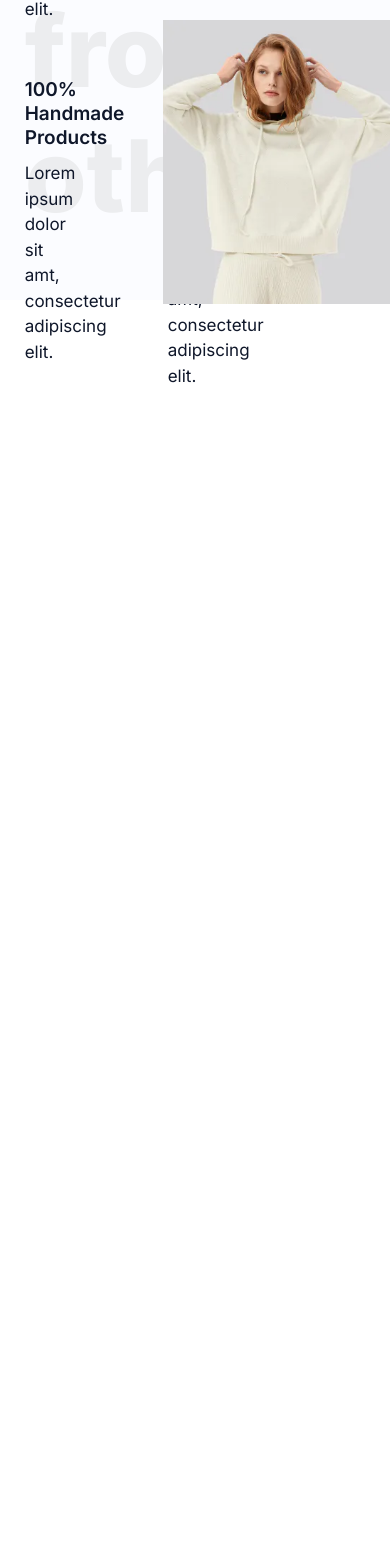
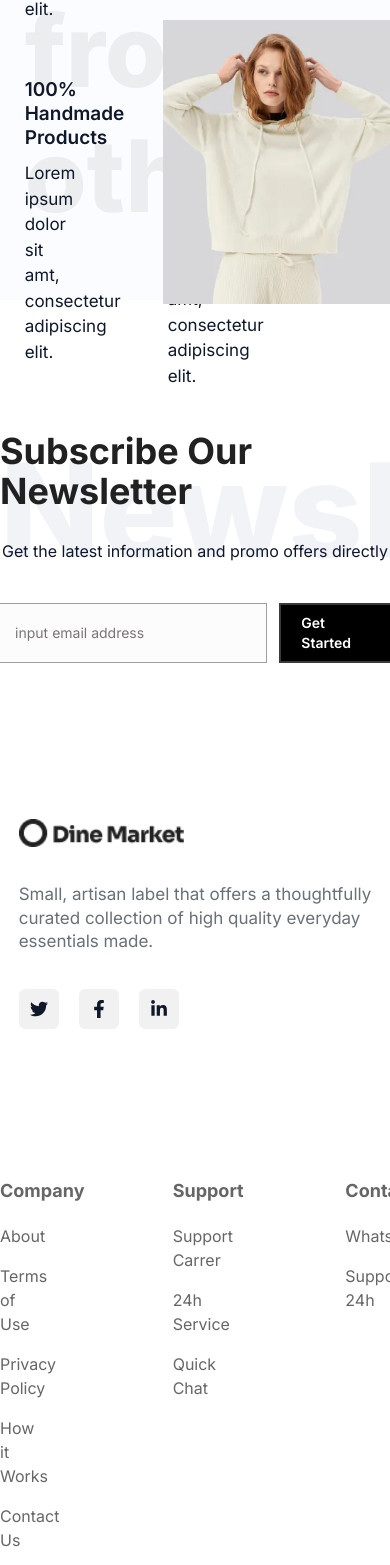
Before and after one commit to MuhammadbinSalman/Full-Stack-Ecommerce-Store, a Next.js app: page / in a window 390 px wide. Shown: the part 3507-5072 px from the top of the page. Before the commit the page ends 3953 px from the top, so only its background shows below. Built offline with nearby package versions, Linux system fonts and the light colour scheme.

Commit message:
upper footer part 1
made the upper part of the footer and the down one is left, it's not even responsive yet, I was about to complete it but my mom said me to sleep right now cuz it's 2:52 am right now

```diff
--- a/app/components/Designer.tsx
+++ b/app/components/Designer.tsx
@@ -31,7 +31,7 @@ export default function Designer() {
         </h1>
         <div className='flex gap-6 items-center justify-center'>
           <Image src='/modelFemale12.webp' alt='image model' height='250' width='250' />
-          <div className='flex justify-center gap-5 flex-col items-center'>
+          <div className='flex justify-center gap-10 flex-col items-start'>
             <p>This piece is ethically crafted in our<br /> small family-owned workshop in Peru<br /> with unmatched attention to detail<br /> and care. The Natural color is the<br /> actual natural color of the fiber,<br /> undyed and 100% traceable.</p>
             <button className='py-2 px-4 bg-[#212121] border-2 text-white border-[#545454]'>See All Products</button>
           </div>
--- /dev/null
+++ b/app/components/Footer.tsx
@@ -0,0 +1,39 @@
+import Image from 'next/image'
+import React from 'react'
+import { FaFacebookF, FaLinkedinIn, FaTwitter } from 'react-icons/fa'
+export default function Footer() {
+    return (
+        <footer className='flex gap-36 py-8 justify-center lg:justify-start items-center lg:flex-row flex-col'>
+            <div className='flex-col flex gap-9 justify-center '>
+                <Image src='/Logo.webp' height={"165"} width={"165"} alt='Logo' />
+                <h3 className='text-[#6a7077] text-[17px] leading-snug'>Small, artisan label that offers a thoughtfully<br /> curated collection of high quality everyday<br /> essentials made.</h3>
+                <div className='flex gap-5'>
+                    <FaTwitter size={"40"} className='rounded-md border-[11px] bg-[#f1f1f1] border-[#f1f1f1] ' />
+                    <FaFacebookF size={"40"} className='rounded-md border-[11px] bg-[#f1f1f1] border-[#f1f1f1] ' />
+                    <FaLinkedinIn size={"40"} className='rounded-md border-[11px] bg-[#f1f1f1] border-[#f1f1f1] ' />
+                </div>
+            </div>
+            <div className='grid grid-cols-3 gap-32'>
+                <ul className='flex flex-col gap-4'>
+                    <h2 className='text-[#666666] text-[18px] py-1 font-bold'>Company</h2>
+                    <li className='text-[#666666]'>About</li>
+                    <li className='text-[#666666]'>Terms of Use</li>
+                    <li className='text-[#666666]'>Privacy Policy</li>
+                    <li className='text-[#666666]'>How it Works</li>
+                    <li className='text-[#666666]'>Contact Us</li>
+                </ul>
+                <ul className='flex flex-col gap-4'>
+                    <h2 className='text-[#666666] text-[18px] py-1 font-bold'>Support</h2>
+                    <li className='text-[#666666]'>Support Carrer</li>
+                    <li className='text-[#666666]'>24h Service</li>
+                    <li className='text-[#666666]'>Quick Chat</li>
+                </ul>
+                <ul className='flex flex-col gap-4'>
+                    <h2 className='text-[#666666] text-[18px] py-1 font-bold'>Contact</h2>
+                    <li className='text-[#666666]'>Whatsapp</li>
+                    <li className='text-[#666666]'>Support 24h</li>
+                </ul>
+            </div>
+        </footer>
+    )
+}
--- /dev/null
+++ b/app/components/Newsletter.tsx
@@ -0,0 +1,18 @@
+import Link from 'next/link'
+import React from 'react'
+
+export default function Newsletter() {
+    return (
+        <section className='w-full flex justify-center flex-col my-28'>
+            <h1 className='text-center relative text-[130px] font-extrabold text-[#f2f3f7]'>Newsletter</h1>
+            <div className=' flex gap-7 flex-col -mt-44 z-20 justify-center items-center'>
+                <h1 className='bg-clip-text text-[#212121] text-4xl font-bold'>Subscribe Our Newsletter</h1>
+                <p className=''>Get the latest information and promo offers directly</p>
+                <div className='flex gap-3 my-3'>
+                    <input className="block w-72 py-2 pl-4 text-sm text-gray-900 border border-[#9e9e9e] bg-[#fcfcfc] placeholder-[#7b7575] " placeholder="input email address" />
+                    <Link href='/'><div className='bg-[#000000] font-semibold py-2 px-5 text-sm border-2 border-[#3a3a3a] text-white'>Get Started</div></Link>
+                </div>
+            </div>
+        </section>
+    )
+}
--- a/app/page.tsx
+++ b/app/page.tsx
@@ -1,6 +1,8 @@
 import Designer from './components/Designer'
+import Footer from './components/Footer'
 import Hero from './components/Hero'
 import Navbar from './components/Navbar'
+import Newsletter from './components/Newsletter'
 import Products from './components/Products'
 import Promotions from './components/Promotions'
 
@@ -12,6 +14,8 @@ export default async function Home() {
       <Promotions/>
       <Products/>
       <Designer/>
+      <Newsletter/>
+      <Footer/>
     </>
   )
 }
```
Also changed, not shown: 1 other file (tests, documents, lock files or other folders).
